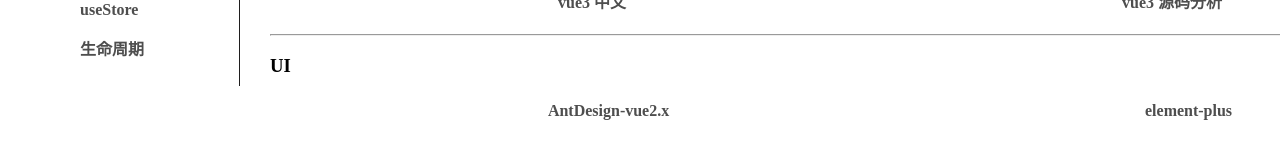
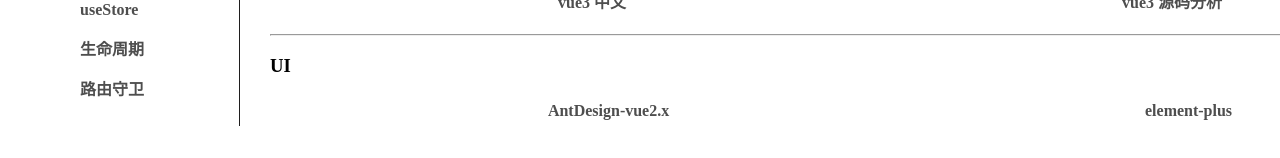
Before and after one commit to DasherDS/vue3-learn-ts, a Vue app: page /#/resources in a window 1280 px wide. Shown: the part 226-384 px from the top of the page. Built offline with nearby package versions, Linux system fonts and the light colour scheme.

Commit message:
路由守卫

```diff
--- a/src/router/index.ts
+++ b/src/router/index.ts
@@ -38,6 +38,14 @@
                 path: "/lifecycle",
                 name: "Lifecycle",
                 component: () => import("../views/lea-lifecycleHooks.vue")
+            },
+            {
+                path: '/navigationguards',
+                name: "NavigationGuards",
+                component: () => import("../views/lea-NavigationGuards/lea-NavigationGuards.vue"),
+                children:[
+
+                ]
             }
         ]
     },
@@ -54,4 +62,16 @@
     routes
 });
 
+//路由守卫  全局  前置
+router.beforeEach((to, from, next): void => {
+    console.log('前置路由守卫to', to);
+    console.log('前置路由守卫from', from);
+    next()
+})
+//路由守卫 全局  后置
+router.afterEach((to, from): void => {
+    console.log('后置路由守卫to', to);
+    console.log('后置路由守卫from', from);
+
+})
 export default router;
--- a/src/views/home-index.vue
+++ b/src/views/home-index.vue
@@ -9,6 +9,7 @@
           <li><router-link to="./reactive"> reactive </router-link></li>
           <li><router-link to="./useStore"> useStore </router-link></li>
           <li><router-link to="./lifecycle"> 生命周期 </router-link></li>
+          <li><router-link to="./navigationguards"> 路由守卫 </router-link></li>
         </ul>
       </div>
       <div class="info"><router-view></router-view></div>
--- /dev/null
+++ b/src/views/lea-NavigationGuards/lea-NavigationGuards.vue
@@ -0,0 +1,35 @@
+<template>
+   <div>
+       <h1>路由守卫</h1>
+       <hr>
+       <button @click="handleSet">点击来存跳转判断的值</button><span>&nbsp;</span>
+       <button @click="handleRemove">点击来删除跳转判断的值</button>
+       <hr>
+       <router-view></router-view>
+   </div>
+</template>
+
+
+<script lang='ts'>
+import { defineComponent } from 'vue'
+
+export default defineComponent({
+  name: "NavigationGuards",
+    setup(){
+        const handleSet = ():void=>{
+
+        }
+        const handleRemove = ():void=>{
+
+        }
+        return { handleSet,handleRemove }
+    }
+
+})
+</script>
+
+
+<style lang="scss" scoped>
+
+
+</style>
```
Also changed, not shown: src/views/lea-NavigationGuards/test-isFalseRouer.vue (added), src/views/lea-NavigationGuards/test-isTureRouer.vue (added).
